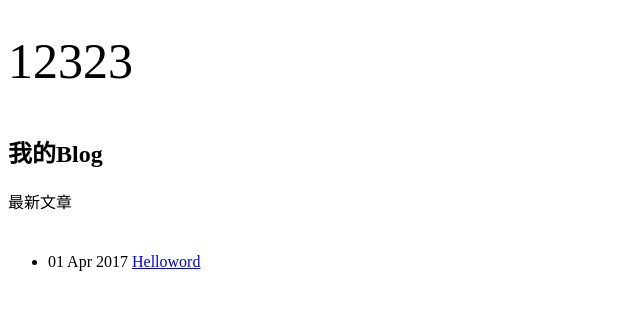
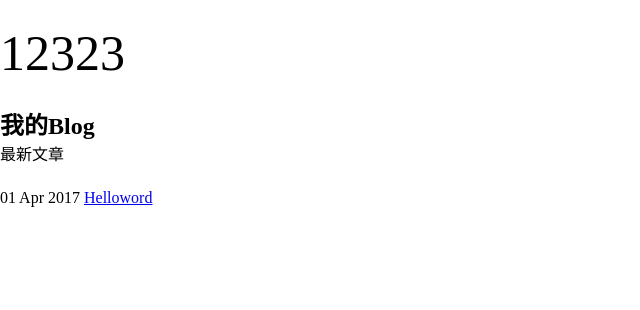
Before and after one commit to DAIXK/DAIXK.github.io, a Jekyll site: the page built from index.html, in a window 1280 px wide. Shown: the top 310 px of the page, without its empty margins (0-640 px from the left). Built offline with Jekyll 4.4.1, drawn with Linux system fonts in a browser that asks for light colours.

Commit message:
Update default.html
test

```diff
--- a/_layouts/default.html
+++ b/_layouts/default.html
@@ -4,6 +4,10 @@
 　　<meta http-equiv="content-type" content="text/html; charset=utf-8" />
 　　<title>{{ page.title }}</title>
    <style type="text/css">
+      *{
+         margin: 0;
+		   padding:0;
+      }
        div{
            font-size: 50px;
        }
```
